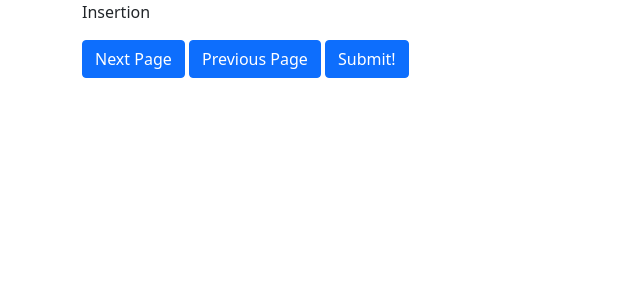
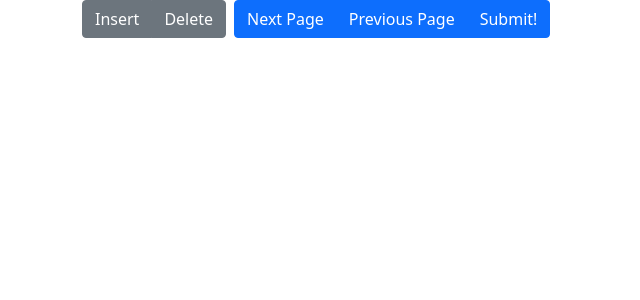
Before and after one commit to ryangohca/QnA, a Flask app: template QnA/templates/editor.html in a window 1280 px wide. Shown: the part 56-356 px from the top of the page, without its empty margins (0-640 px from the left). Run offline with Flask 2, Linux system fonts and the light colour scheme; the template is opened without the code that fills it, so the values that code supplies are empty; some libraries are stand-ins or nearby versions.

Commit message:
Updated UI for extraction page

```diff
--- a/QnA/static/editor.js
+++ b/QnA/static/editor.js
@@ -139,13 +139,14 @@ function setBaseImage(src, canvas) {
 }
 
 function switch_mode(evt) {
-    var display = document.getElementById("edit_mode_display");
     if (evt.key == 'd') {
+        document.getElementById("insert").disabled = false;
+        document.getElementById("delete").disabled = true;
         editMode = 0;
-        display.innerHTML = "Deletion";
     } else if (evt.key == 'i') {
+        document.getElementById("insert").disabled = true;
+        document.getElementById("delete").disabled = false;
         editMode = 1;
-        display.innerHTML = "Insertion";
     }
 }
 
--- a/QnA/templates/editor.html
+++ b/QnA/templates/editor.html
@@ -28,6 +28,16 @@ window.onload = function(){
             window.location.reload();
         });
     })
+    document.getElementById("insert").addEventListener("click", function(e) {
+        document.getElementById("insert").disabled = true;
+        document.getElementById("delete").disabled = false;
+        editMode = 1;
+    });
+    document.getElementById("delete").addEventListener("click", function(e) {
+        document.getElementById("insert").disabled = false;
+        document.getElementById("delete").disabled = true;
+        editMode = 0;
+    });
     // document = [documentName, [(pageID, pageNo, databaseName), ...], documentID]
     objects['_currDocumentID'] = {{document[2]}};
     console.log("{{document[0]}}");
@@ -36,6 +46,8 @@ window.onload = function(){
     var canvasID = "page-{{document[1][pageNum - 1][0]}}";
     var baseImageDir = "static/pages/{{document[1][pageNum - 1][2]}}";
     var annotations = {{ annotations|tojson }};
+    document.getElementById("insert").disabled = false;
+    document.getElementById("delete").disabled = true;
     prepareCanvas(canvasID, baseImageDir, annotations);
 }
 </script>
@@ -45,7 +57,6 @@ window.onload = function(){
 {% block content %}
 
 <div class="container">
-    <p id="edit_mode_display">Insertion</p>
     {% set pages = document[1] %}
     {% set documentName = document[0] %}
     {% for j in range(pages | length) %}
@@ -57,8 +68,16 @@ window.onload = function(){
             <p>Page {{pages[j][1]}} of {{documentName}}</p>
         {% endif %}
     {% endfor %}
-    <button id="nextPage" type="button" class="btn btn-primary"> Next Page </button>
-    <button id="prevPage" type="button" class="btn btn-primary"> Previous Page </button>
-    <button id="submitAnnotations" type="button" class="btn btn-primary"> Submit! </button>
+    <div class="btn-toolbar" role="toolbar">
+        <div class="btn-group me-2" role="group" aria-label="First group">
+            <button id="insert" type="button" class="btn btn-secondary"> Insert </button>
+            <button id="delete" type="button" class="btn btn-secondary"> Delete </button>
+        </div>
+        <div class="btn-group me-2" role="group" aria-label="Second group">
+            <button id="nextPage" type="button" class="btn btn-primary"> Next Page </button>
+            <button id="prevPage" type="button" class="btn btn-primary"> Previous Page </button>
+            <button id="submitAnnotations" type="button" class="btn btn-primary"> Submit! </button>
+        </div>
+    </div>
 </div>
 {% endblock %}
```
Also changed, not shown: QnA/app.db, 2 other files.
